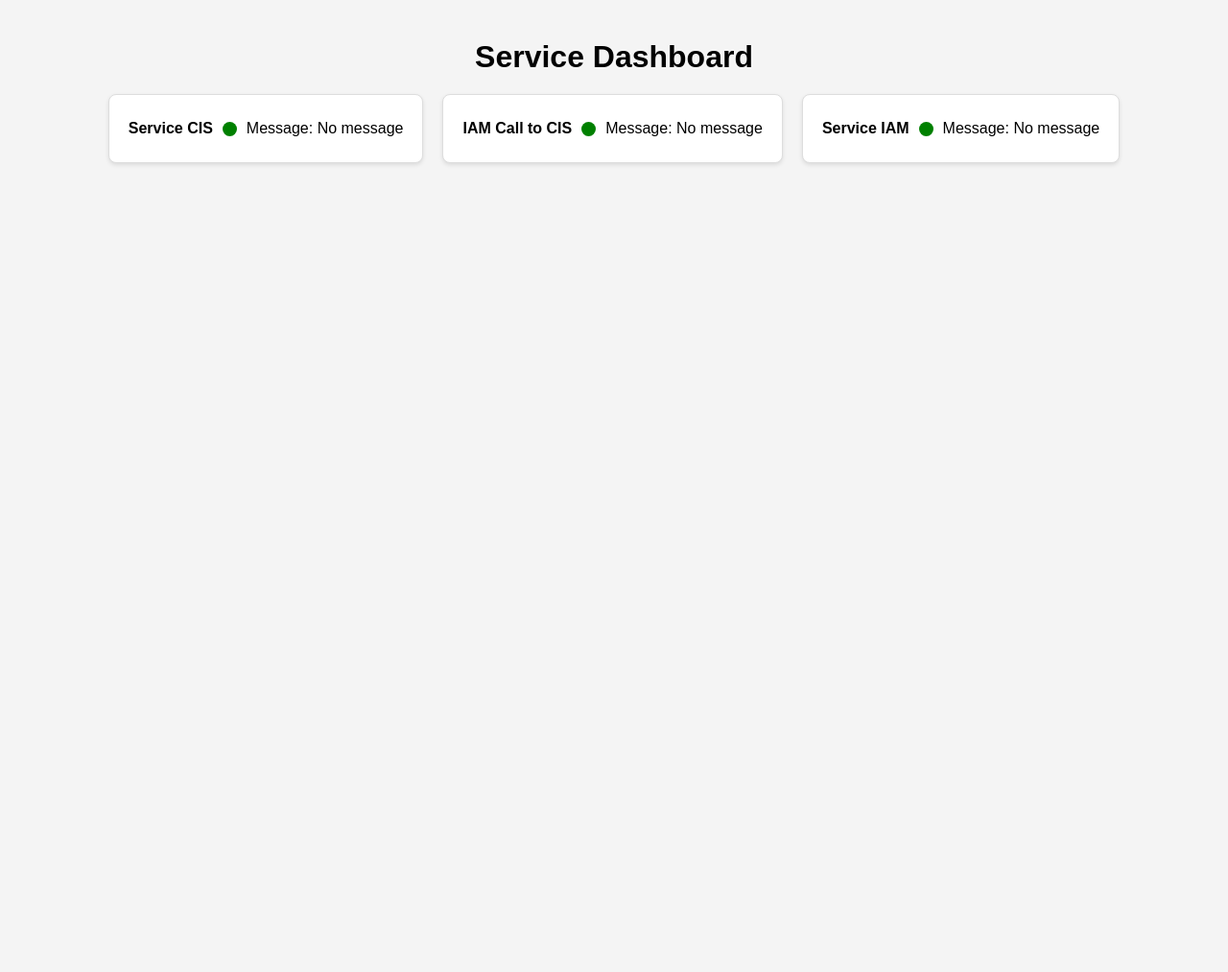
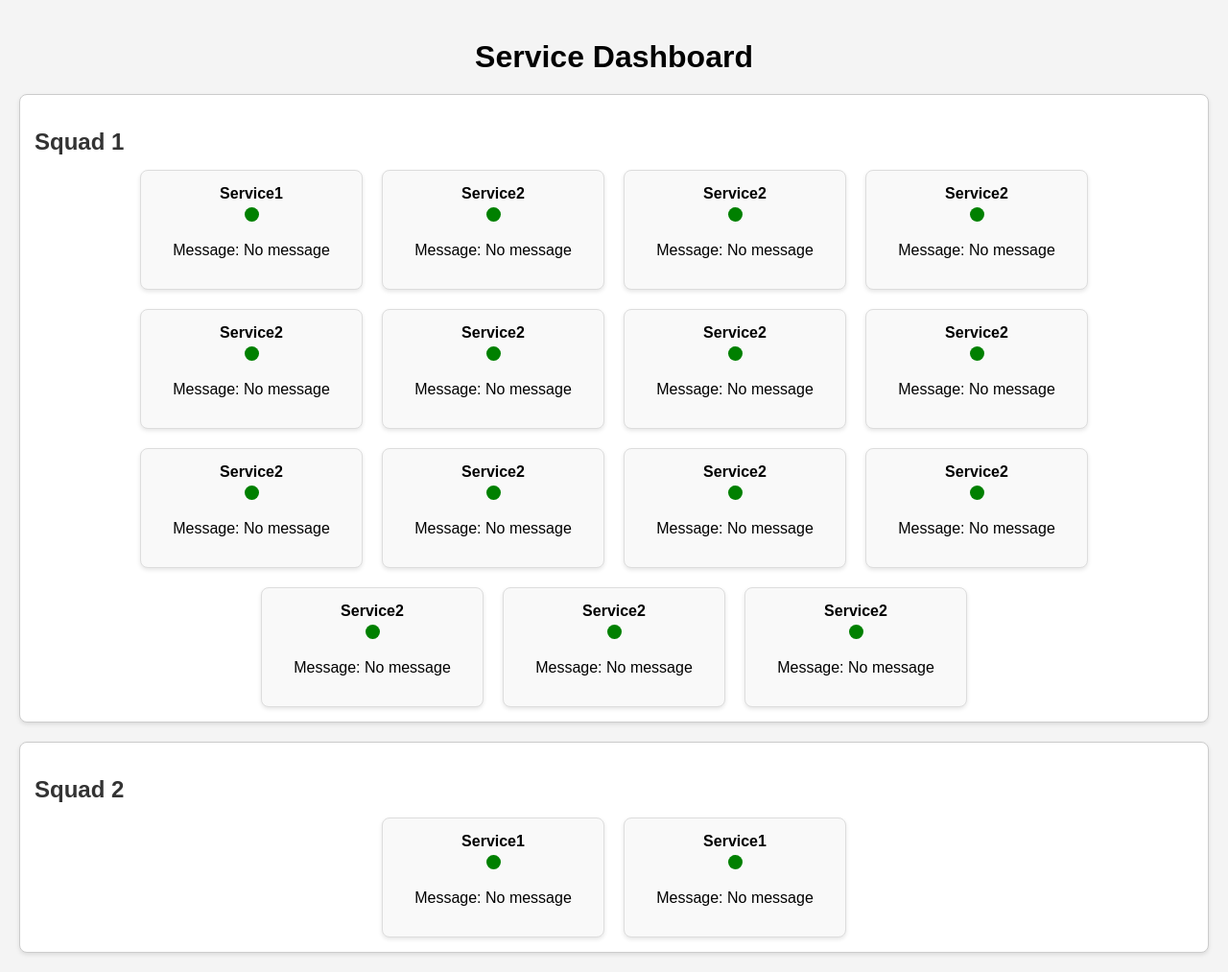
Before and after one commit to noraphat/project-monitor-services, a Flask app: page / in a window 1280 px wide. Shown: the whole page at 96% size. Before the commit the page ends 800 px from the top, so only its background shows below. Run offline with Flask 3, Linux system fonts and the light colour scheme; data that the repository does not hold is empty.

Commit message:
Feature: Implement grouping of services separated by squad

```diff
--- a/CheckService/app.py
+++ b/CheckService/app.py
@@ -16,30 +16,114 @@ def check_service_status(url, payload):
 
 @app.route("/")
 def dashboard():
-    # Service URLs and payloads
-    services = {
-        "Service CIS": {
-            "url": "http://localhost:5001/api",
-            "payload": {"idCard": "1234567890123"}
+    # Groups of services by Squad
+    squads = [
+        {
+            "name": "Squad 1",
+            "services": [
+                {
+                    "name": "Service1",
+                    "url": "http://localhost:5001/api",
+                    "payload": {"idCard": "1234567890123"}
+                },
+                {
+                    "name": "Service2",
+                    "url": "http://localhost:5002/api/service2",
+                    "payload": {"idCard": "1234567890123"}
+                },
+                {
+                    "name": "Service2",
+                    "url": "http://localhost:5002/api/service2",
+                    "payload": {"idCard": "1234567890123"}
+                },
+                {
+                    "name": "Service2",
+                    "url": "http://localhost:5002/api/service2",
+                    "payload": {"idCard": "1234567890123"}
+                },
+                {
+                    "name": "Service2",
+                    "url": "http://localhost:5002/api/service2",
+                    "payload": {"idCard": "1234567890123"}
+                },
+                {
+                    "name": "Service2",
+                    "url": "http://localhost:5002/api/service2",
+                    "payload": {"idCard": "1234567890123"}
+                },
+                {
+                    "name": "Service2",
+                    "url": "http://localhost:5002/api/service2",
+                    "payload": {"idCard": "1234567890123"}
+                },
+                {
+                    "name": "Service2",
+                    "url": "http://localhost:5002/api/service2",
+                    "payload": {"idCard": "1234567890123"}
+                },
+                {
+                    "name": "Service2",
+                    "url": "http://localhost:5002/api/service2",
+                    "payload": {"idCard": "1234567890123"}
+                },
+                {
+                    "name": "Service2",
+                    "url": "http://localhost:5002/api/service2",
+                    "payload": {"idCard": "1234567890123"}
+                },
+                {
+                    "name": "Service2",
+                    "url": "http://localhost:5002/api/service2",
+                    "payload": {"idCard": "1234567890123"}
+                },
+                {
+                    "name": "Service2",
+                    "url": "http://localhost:5002/api/service2",
+                    "payload": {"idCard": "1234567890123"}
+                },
+                {
+                    "name": "Service2",
+                    "url": "http://localhost:5002/api/service2",
+                    "payload": {"idCard": "1234567890123"}
+                },
+                {
+                    "name": "Service2",
+                    "url": "http://localhost:5002/api/service2",
+                    "payload": {"idCard": "1234567890123"}
+                },
+                {
+                    "name": "Service2",
+                    "url": "http://localhost:5002/api/service2",
+                    "payload": {"idCard": "1234567890123"}
+                }
+            ]
         },
-        "IAM Call to CIS": {
-            "url": "http://localhost:5002/api/service2",
-            "payload": {"idCard": "1234567890123"}
-        },
-        "Service IAM": {
-            "url": "http://localhost:5002/api/service2",
-            "payload": {"idCard": "1234567890123"}
+        {
+            "name": "Squad 2",
+            "services": [
+                {
+                    "name": "Service1",
+                    "url": "http://localhost:5001/api",
+                    "payload": {"idCard": "1234567890123"}
+                },
+                {
+                    "name": "Service1",
+                    "url": "http://localhost:5001/api",
+                    "payload": {"idCard": "1234567890123"}
+                }
+            ]
         }
+    ]
 
-    }
+    # Check statuses for each service in all squads
+    for squad in squads:
+        for service in squad["services"]:
+            status_info = check_service_status(service["url"], service["payload"])
+            service["status"] = status_info["status"]
+            service["message"] = status_info["message"]
 
-    # Check statuses for each service
-    statuses = {}
-    for name, service in services.items():
-        status_info = check_service_status(service["url"], service["payload"])
-        statuses[name] = status_info
+    return render_template("index.html", squads=squads)
 
-    return render_template("index.html", statuses=statuses)
 
 if __name__ == "__main__":
     app.run(debug=True, host="0.0.0.0", port=5005)
--- a/CheckService/static/styles.css
+++ b/CheckService/static/styles.css
@@ -1,30 +1,52 @@
 body {
     font-family: Arial, sans-serif;
-    text-align: center;
     margin: 0;
     padding: 20px;
     background-color: #f4f4f4;
+    text-align: center;
 }
 
 h1 {
     margin-bottom: 20px;
 }
 
+.squads {
+    display: flex;
+    flex-direction: column;
+    gap: 20px;
+}
+
+.squad {
+    border: 1px solid #ccc;
+    padding: 15px;
+    border-radius: 8px;
+    background-color: #fff;
+    box-shadow: 0 2px 4px rgba(0, 0, 0, 0.1);
+}
+
+.squad h2 {
+    margin-bottom: 15px;
+    color: #333;
+    text-align: left;
+}
+
 .services {
     display: flex;
-    justify-content: center;
     flex-wrap: wrap;
     gap: 20px;
+    justify-content: center;
 }
 
 .service {
     display: flex;
+    flex-direction: column;
     align-items: center;
-    gap: 10px;
-    padding: 10px 20px;
+    gap: 5px;
+    padding: 15px;
     border: 1px solid #ddd;
     border-radius: 8px;
-    background-color: #fff;
+    background-color: #f9f9f9;
+    width: 200px;
     box-shadow: 0 2px 4px rgba(0, 0, 0, 0.1);
 }
 
--- a/CheckService/templates/index.html
+++ b/CheckService/templates/index.html
@@ -8,12 +8,19 @@
 </head>
 <body>
     <h1>Service Dashboard</h1>
-    <div class="services">
-        {% for service, info in statuses.items() %}
-        <div class="service">
-            <span class="service-name">{{ service }}</span>
-            <span class="status {{ 'active' if info.status == 'active' else 'down' }}"></span>
-            <p>Message: {{ info.message }}</p>
+    <div class="squads">
+        {% for squad in squads %}
+        <div class="squad">
+            <h2>{{ squad.name }}</h2>
+            <div class="services">
+                {% for service in squad.services %}
+                <div class="service">
+                    <span class="service-name">{{ service.name }}</span>
+                    <span class="status {{ 'active' if service.status == 'active' else 'down' }}"></span>
+                    <p>Message: {{ service.message }}</p>
+                </div>
+                {% endfor %}
+            </div>
         </div>
         {% endfor %}
     </div>
```
